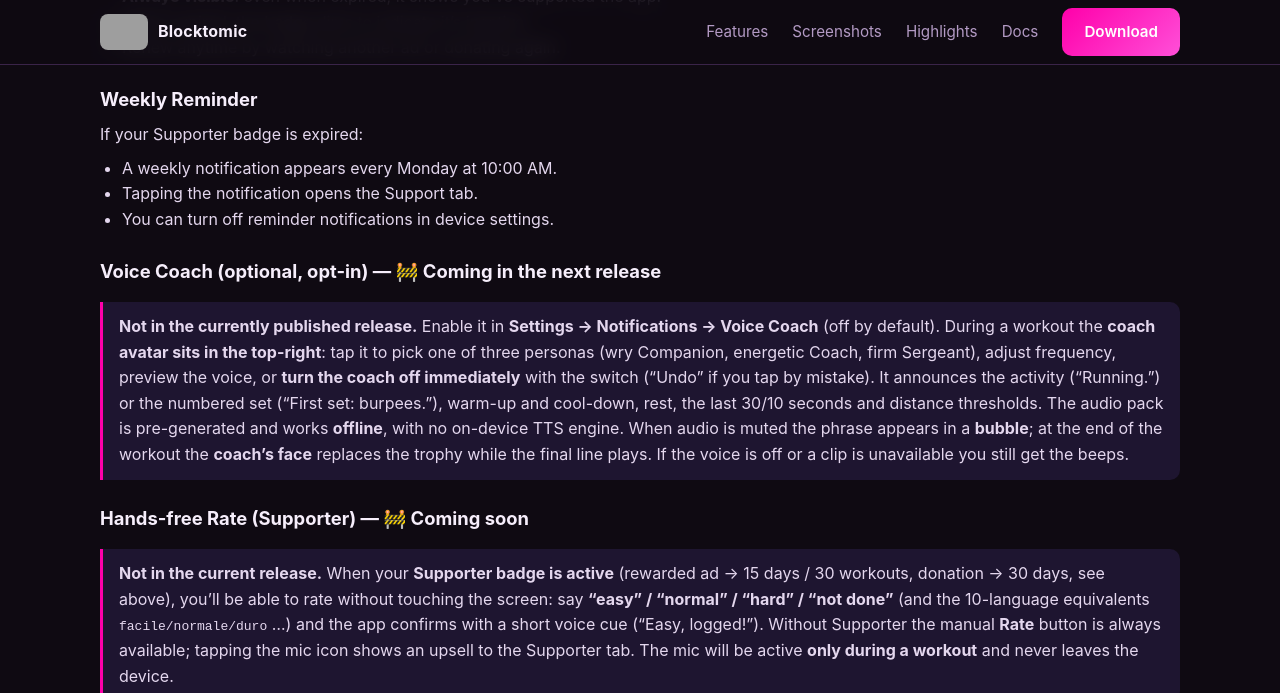
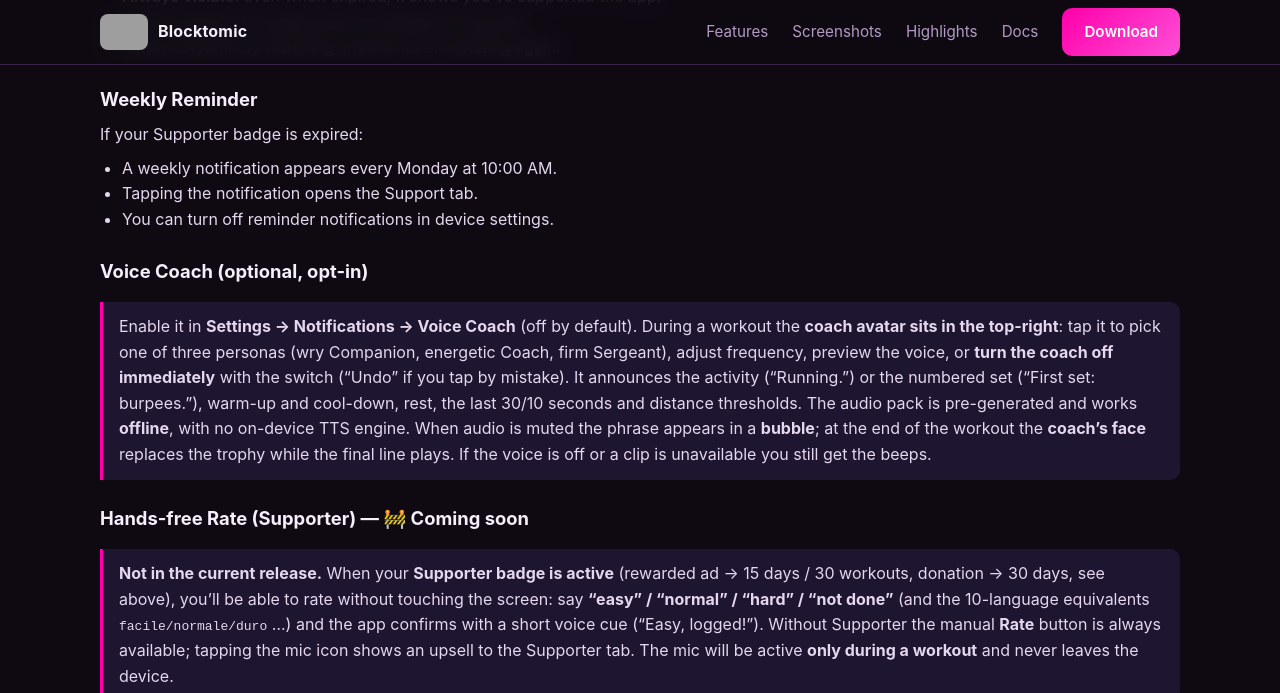
Before and after one commit to peronc/blocktomic-docs, a Jekyll site: the page built from FEATURES_GUIDE.md, in a window 1280 px wide and 900 px high, scrolled down 6445 px, cut to the strip 0-693 px from the top of the window. Built offline with Jekyll 4.4.1, drawn with Linux system fonts in a browser that asks for light colours; grey boxes are pictures that could not be loaded.

Commit message:
feat: update voice coach feature descriptions and improve user guides

```diff
--- a/FEATURES_GUIDE.md
+++ b/FEATURES_GUIDE.md
@@ -225,9 +225,9 @@ If your Supporter badge is expired:
 - Tapping the notification opens the Support tab.
 - You can turn off reminder notifications in device settings.
 
-### Voice Coach (optional, opt-in) — 🚧 Coming in the next release
+### Voice Coach (optional, opt-in)
 
-> **Not in the currently published release.** Enable it in **Settings → Notifications → Voice Coach** (off by default). During a workout the **coach avatar sits in the top-right**: tap it to pick one of three personas (wry Companion, energetic Coach, firm Sergeant), adjust frequency, preview the voice, or **turn the coach off immediately** with the switch (“Undo” if you tap by mistake). It announces the activity (“Running.”) or the numbered set (“First set: burpees.”), warm-up and cool-down, rest, the last 30/10 seconds and distance thresholds. The audio pack is pre-generated and works **offline**, with no on-device TTS engine. When audio is muted the phrase appears in a **bubble**; at the end of the workout the **coach's face** replaces the trophy while the final line plays. If the voice is off or a clip is unavailable you still get the beeps.
+> Enable it in **Settings → Notifications → Voice Coach** (off by default). During a workout the **coach avatar sits in the top-right**: tap it to pick one of three personas (wry Companion, energetic Coach, firm Sergeant), adjust frequency, preview the voice, or **turn the coach off immediately** with the switch (“Undo” if you tap by mistake). It announces the activity (“Running.”) or the numbered set (“First set: burpees.”), warm-up and cool-down, rest, the last 30/10 seconds and distance thresholds. The audio pack is pre-generated and works **offline**, with no on-device TTS engine. When audio is muted the phrase appears in a **bubble**; at the end of the workout the **coach's face** replaces the trophy while the final line plays. If the voice is off or a clip is unavailable you still get the beeps.
 
 ### Hands-free Rate (Supporter) — 🚧 Coming soon
 
```
Also changed, not shown: FAQ.md (+1 -1 lines), USER_GUIDE.it.md (+1 -1 lines), USER_GUIDE.md (+1 -1 lines), WORKOUT_GUIDE.md (+2 -2 lines), screenshots/play_store/en/03_timer_running.png, screenshots/play_store/feature_graphic_1024x500.png.
